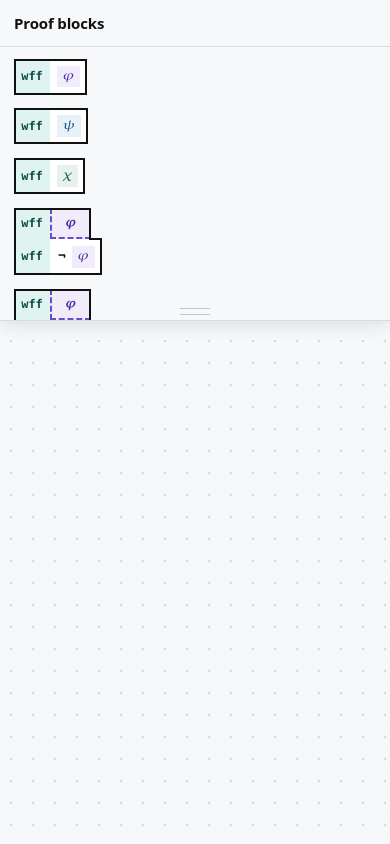
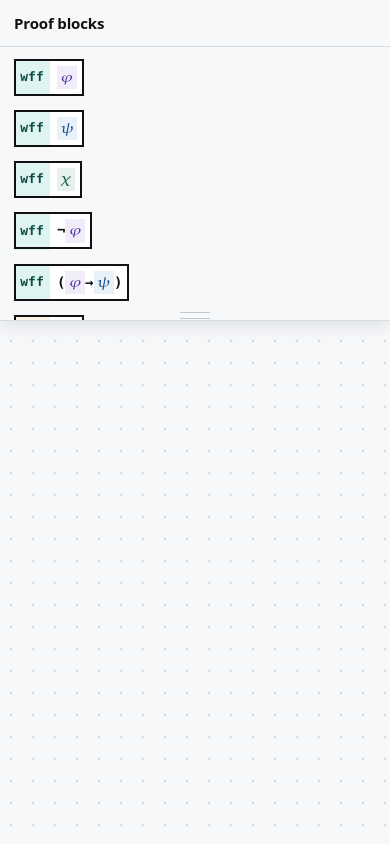
Before and after one commit to comp4020-agentic-coding-studio/comp4020-ass1-amackay, a website built with Vite: page index.html in a window 390 px wide. Built offline with nearby package versions, Linux system fonts and the light colour scheme.

Commit message:
render: set tokens solid, and hand the palette's width to the visitor
Four changes, all pulling the same way — a statement should read as one
expression, and a template's conclusion should not wrap by default.

Tokens lose the gap between them: Metamath separates them with spaces
because its grammar needs them separated, and a rendered statement does
not. Each token is still its own element, so the wrap points are exactly
where they were. Only the variable chip keeps horizontal padding, and a
substituted run now carries one continuous tint instead of one per token.

The palette draws no socket rows. A palette block says what its template
concludes; its notches were slots nothing could be dropped into, since a
palette card is not on the bench. Lock rows stay.

The tray's inner edge becomes a resize handle — pointer and arrow keys,
role="separator". It writes --tray-w and stops; the tray's size and the
bench's placement inset both come from that property, so nothing about
cards or clamping is involved.

That left every palette conclusion on one line at 390 with room to
spare, so the palette scale goes up rather than down (13px to 14px), and
the default drawer width is measured from the result: ax-3's 337px plus
the column's padding. The breakpoint follows it to 760px.

The jsdom guard in tray.ts is not defensive habit: the spec suite drives
the page under jsdom, which has no matchMedia, and it went red first.

```diff
--- a/index.html
+++ b/index.html
@@ -33,6 +33,14 @@
           role="group"
           aria-label="Blocks to drag onto the bench"
         ></div>
+        <div
+          class="tray-handle"
+          data-tray-handle
+          role="separator"
+          aria-orientation="vertical"
+          aria-label="Palette size"
+          tabindex="0"
+        ></div>
       </section>
       <div class="delete-target" data-delete aria-hidden="true">
         <span class="delete-target__mark">&times;</span>
--- a/src/ui/app.ts
+++ b/src/ui/app.ts
@@ -3,6 +3,7 @@ import prototypeJson from "../palettes/prototype.json?raw";
 import { renderCard } from "./block";
 import { installDrag } from "./drag";
 import { installKeyboard } from "./keyboard";
+import { installTray } from "./tray";
 import { slotPath, Workspace, type SlotRef } from "./workspace";
 
 // Imported as text, not fetched. `public/` can only be fetched, and a fetch
@@ -67,7 +68,9 @@ export function mount(root: ParentNode): void {
   // card of its template, marked with its index so a grab can name it.
   paletteBlocks.replaceChildren(
     ...entries.map((template, index) => {
-      const { element } = renderCard(workspace.mint(template, 0, 0), variables);
+      const { element } = renderCard(workspace.mint(template, 0, 0), variables, {
+        sockets: false,
+      });
       element.dataset["paletteIndex"] = String(index);
       element.dataset["coreInteraction"] = "";
       return element;
@@ -168,6 +171,7 @@ export function mount(root: ParentNode): void {
   });
 
   installKeyboard({ workspace, entries, benchCards, render, onSeat, ui });
+  installTray(root);
 
   /**
    * A card grows when a run rewraps, so a narrower bench can leave one hanging
--- a/src/ui/block.ts
+++ b/src/ui/block.ts
@@ -161,6 +161,13 @@ export interface RenderOptions {
   flash?: SlotRef | null;
   /** Whether this card can be expanded and re-collapsed — bench cards only. */
   toggle?: boolean;
+  /**
+   * Whether to draw the socket rows. The palette turns them off: its blocks are
+   * a menu of what each template *says*, and an empty notch there is a slot
+   * nothing can be dropped into — a palette card is not on the bench, so it has
+   * no fills to show. They appear the moment a copy lands on the bench.
+   */
+  sockets?: boolean;
 }
 
 export function renderCard(
@@ -182,7 +189,9 @@ export function renderCard(
   const disposers: (() => void)[] = [];
 
   if (!card.collapsed) {
-    for (const socket of card.template.sockets) rows.push(socketRow(card, socket, variables));
+    if (options.sockets ?? true) {
+      for (const socket of card.template.sockets) rows.push(socketRow(card, socket, variables));
+    }
     card.template.locks.forEach((_, index) => {
       const lock = lockRow(card, index, variables);
       rows.push(lock.element);
--- /dev/null
+++ b/src/ui/tray.ts
@@ -0,0 +1,91 @@
+// The tray's inner edge is a handle: the palette's size is the visitor's, not
+// the design's. A wide statement is a reason to widen the drawer, not a reason
+// to read it wrapped.
+//
+// It writes one custom property and stops there. `--tray-w` is what the tray's
+// width and the bench's placement inset are both drawn from, so setting it
+// resizes both at once, and the ResizeObserver already watching the bench does
+// the rest — nothing here knows about cards, caps or clamping.
+
+/** Below this the tray is a band across the top, and the handle runs along it. */
+const NARROW = "(width < 760px)";
+
+/** Small enough to be worth the gesture; big enough to still leave a canvas. */
+const MIN = 200;
+const MAX_SHARE = 0.6;
+
+/** One arrow key press, in pixels. */
+const STEP = 16;
+
+function clampSize(size: number, extent: number): number {
+  return Math.round(Math.min(Math.max(size, MIN), extent * MAX_SHARE));
+}
+
+export function installTray(root: ParentNode): void {
+  const handle = root.querySelector<HTMLElement>("[data-tray-handle]");
+  const tray = root.querySelector<HTMLElement>("[data-palette]");
+  if (!handle || !tray) return;
+
+  /**
+   * Vertical while the tray is a left drawer; horizontal once it is a band.
+   *
+   * Optional call because jsdom has no `matchMedia`, and the spec suite drives
+   * this page under jsdom — where there is no layout to have an orientation, so
+   * assuming the drawer is right and mounting is what matters.
+   */
+  const vertical = (): boolean => window.matchMedia?.(NARROW).matches !== true;
+
+  const apply = (size: number): void => {
+    const across = vertical();
+    const extent = across ? window.innerWidth : window.innerHeight;
+    const next = clampSize(size, extent);
+    document.documentElement.style.setProperty(across ? "--tray-w" : "--tray-h", `${next}px`);
+    handle.setAttribute("aria-orientation", across ? "vertical" : "horizontal");
+    handle.setAttribute("aria-valuenow", String(next));
+    handle.setAttribute("aria-valuemin", String(MIN));
+    handle.setAttribute("aria-valuemax", String(Math.round(extent * MAX_SHARE)));
+  };
+
+  /** How big the tray is right now, measured rather than remembered. */
+  const size = (): number => {
+    const rect = tray.getBoundingClientRect();
+    return vertical() ? rect.width : rect.height;
+  };
+
+  handle.addEventListener("pointerdown", (event) => {
+    if (event.button !== 0) return;
+    // Otherwise the gesture selects text on its way across the page, and on
+    // touch it scrolls the tray instead of dragging its edge.
+    event.preventDefault();
+    handle.setPointerCapture(event.pointerId);
+
+    const onMove = (move: PointerEvent): void => {
+      const rect = tray.getBoundingClientRect();
+      apply(vertical() ? move.clientX - rect.left : move.clientY - rect.top);
+    };
+    const onUp = (): void => {
+      handle.removeEventListener("pointermove", onMove);
+      handle.removeEventListener("pointerup", onUp);
+      handle.removeEventListener("pointercancel", onUp);
+    };
+
+    handle.addEventListener("pointermove", onMove);
+    handle.addEventListener("pointerup", onUp);
+    handle.addEventListener("pointercancel", onUp);
+  });
+
+  // The same resize from the keyboard: the axis the handle lies on, whichever
+  // one that currently is.
+  handle.addEventListener("keydown", (event) => {
+    const keys = vertical() ? ["ArrowLeft", "ArrowRight"] : ["ArrowUp", "ArrowDown"];
+    const direction = keys.indexOf(event.key);
+    if (direction < 0) return;
+    event.preventDefault();
+    apply(size() + (direction === 0 ? -STEP : STEP));
+  });
+
+  // A window resize can leave the tray over its share of a now-smaller viewport.
+  window.addEventListener("resize", () => apply(size()));
+
+  apply(size());
+}
--- a/styles.css
+++ b/styles.css
@@ -48,14 +48,22 @@
   --radius: 0;
 
   /* The tray's footprint, and the inset it costs the placement area. The dot
-     grid runs full bleed underneath it; only these say where cards may land. */
-  --tray-w: 308px;
+     grid runs full bleed underneath it; only these say where cards may land.
+     The default width is measured, not chosen: the widest template conclusion
+     (ax-3) is 337px at the palette's scale, and this is that plus the column's
+     padding — so nothing in the palette wraps until the visitor drags it
+     narrower. The handle exists for the statements that are wider still. */
+  --tray-w: 372px;
   --tray-h: 38dvh;
   --bench-inset-x: var(--tray-w);
   --bench-inset-y: 0px;
   --pad: 9px;
   --tc-w: 46px;
-  --token-gap-x: 7px;
+
+  /* Metamath's tokens are space-separated because its grammar needs them to be;
+     a rendered statement does not. Every token is still its own element, so the
+     wrap points are unchanged — they are just no longer visible as gaps. */
+  --token-gap-x: 0;
   --token-gap-y: 2px;
   --line-height: 1.45;
 
@@ -138,13 +146,21 @@ body {
   box-shadow: 5px 0 16px rgb(20 26 40 / 10%);
 }
 
-/* A grip on the inner edge: enough to read as a drawer that could be pushed
-   away, drawn rather than built, so nothing here looks like a control that
-   does not exist yet. */
-.tray::after {
+/* The inner edge is the handle: a strip the full length of the drawer, with a
+   grip drawn at its middle. */
+.tray-handle {
+  position: absolute;
+  z-index: 1;
+  inset: 0 0 0 auto;
+  width: 11px;
+  cursor: col-resize;
+  touch-action: none;
+}
+
+.tray-handle::after {
   position: absolute;
   top: 50%;
-  right: 5px;
+  left: 3px;
   width: 5px;
   height: 30px;
   border-right: 1px solid var(--label);
@@ -152,6 +168,17 @@ body {
   content: "";
   opacity: 0.5;
   transform: translateY(-50%);
+}
+
+.tray-handle:hover::after,
+.tray-handle:focus-visible::after {
+  border-color: var(--ink);
+  opacity: 1;
+}
+
+.tray-handle:focus-visible {
+  outline: var(--border-w) solid var(--hot-line);
+  outline-offset: -2px;
 }
 
 .tray-head {
@@ -173,10 +200,9 @@ body {
 .palette-blocks {
   --pad: 7px;
   --tc-w: 36px;
-  --token-size: 13px;
-  --tc-size: 12px;
-  --slot-size: 12px;
-  --token-gap-x: 5px;
+  --token-size: 14px;
+  --tc-size: 13px;
+  --slot-size: 13px;
 
   /* Palette blocks wrap against the column, exactly as bench cards wrap against
      the bench. Without this they keep the 560px design cap, overflow a 326px
@@ -493,8 +519,11 @@ body {
   line-height: var(--line-height);
 }
 
+/* Set solid: a token's own padding is the last thing standing between two
+   glyphs, so it is as tight as each kind of token can bear. A variable keeps
+   enough to read as a chip; a plain token keeps none. */
 .token {
-  padding: 1px 1px 2px;
+  padding: 1px 0 2px;
   color: var(--ink);
   white-space: nowrap;
 
@@ -503,13 +532,16 @@ body {
   transition: background-color var(--t-token) ease;
 }
 
+/* No padding of its own: a substituted token sits as tight as a template one,
+   so the tint runs continuously across the whole substituted stretch instead of
+   striping it token by token — which is the truer picture, since one seat put
+   all of it there. */
 .token--sub {
-  padding: 1px 4px 2px;
   background: var(--prov-bg);
 }
 
 .token--var {
-  padding: 1px 6px 2px;
+  padding: 1px 4px 2px;
   background: var(--var-fill, var(--prov-bg));
   color: var(--var-ink, var(--ink));
 }
@@ -536,10 +568,11 @@ body {
 }
 
 /* The drawer becomes a tray across the top. The threshold is where the drawer
-   stops leaving a canvas worth working in: its 308px plus about 380px of bench.
+   stops leaving a canvas worth working in: its 372px plus about 380px of bench.
    Only the tray's footprint and the inset it costs change — the geometry is the
-   same rules reading different numbers. */
-@media (width < 700px) {
+   same rules reading different numbers. `NARROW` in src/ui/tray.ts is this
+   number, because the handle resizes whichever edge the tray is currently on. */
+@media (width < 760px) {
   :root {
     --bench-inset-x: 0px;
     --bench-inset-y: var(--tray-h);
@@ -553,10 +586,17 @@ body {
     box-shadow: 0 5px 16px rgb(20 26 40 / 10%);
   }
 
-  .tray::after {
-    top: auto;
+  .tray-handle {
+    inset: auto 0 0;
+    width: auto;
+    height: 11px;
+    cursor: row-resize;
+  }
+
+  .tray-handle::after {
+    top: 3px;
     right: 50%;
-    bottom: 5px;
+    left: auto;
     width: 30px;
     height: 5px;
     border-right: 0;
```
Also changed, not shown: DESIGN.md (+24 -7 lines), src/ui/block.test.ts (+21 -0 lines).
